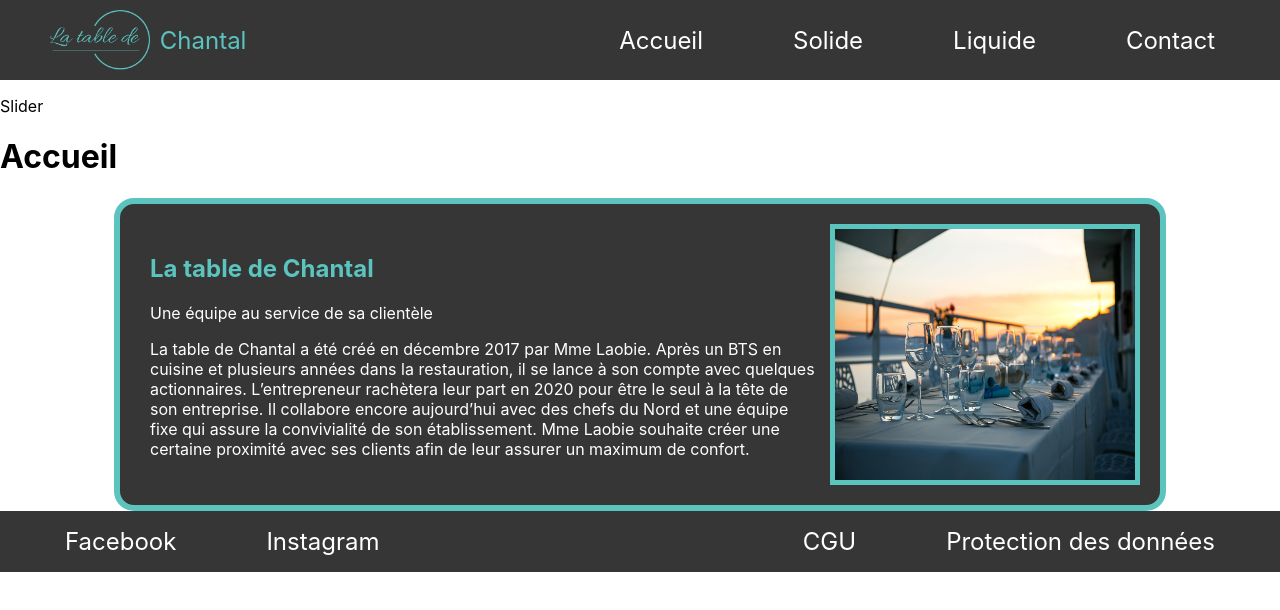
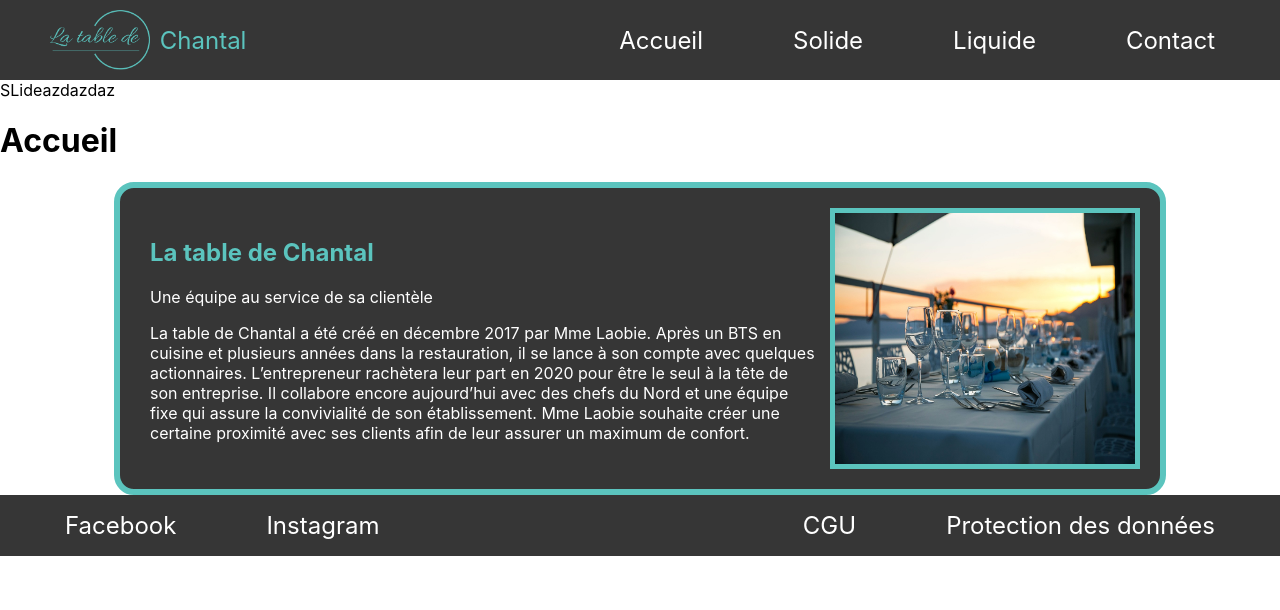
Before and after one commit to CyrilleDeletre/BriefRestaurant, a React (Create React App) app: page / in a window 1280 px wide. Shown: the top 610 px of the page. Built offline with nearby package versions, Linux system fonts and the light colour scheme.

Commit message:
ajout slider

```diff
--- a/src/App.css
+++ b/src/App.css
@@ -28,3 +28,15 @@
     --inputFocus:var(--darkThemeTextColor);
     --inputBackgroundColorFocus:var(--title);
 }
+
+/* header{
+    width: 100%;
+    position: fixed;
+    top: 0;
+} */
+
+footer{
+    width: 100%;
+    /* bottom: 0;
+    position: fixed; */
+}
--- a/src/components/Elements/Slider/Slider.js
+++ b/src/components/Elements/Slider/Slider.js
@@ -0,0 +1,8 @@
+const Slider = () => {
+    return (
+        <>
+        <div>SLideazdazdaz</div>
+        </>
+    )
+}
+export default Slider;
--- a/src/components/Pages/Home/Home.js
+++ b/src/components/Pages/Home/Home.js
@@ -1,13 +1,15 @@
 import Menu from '../../Elements/Menu/Menu';
+import Slider from '../../Elements/Slider/Slider';
 import Presentation from '../../Presentation/Presentation';
 import Footer from '../../Elements/Footer/Footer';
 import '../Home/Home.css';
+
 
 const Home = () => {
     return (
         <>
             <Menu />
-            <p>Slider</p>
+            <Slider />
             <h1>Accueil</h1>
             <Presentation />
             <Footer />
```
